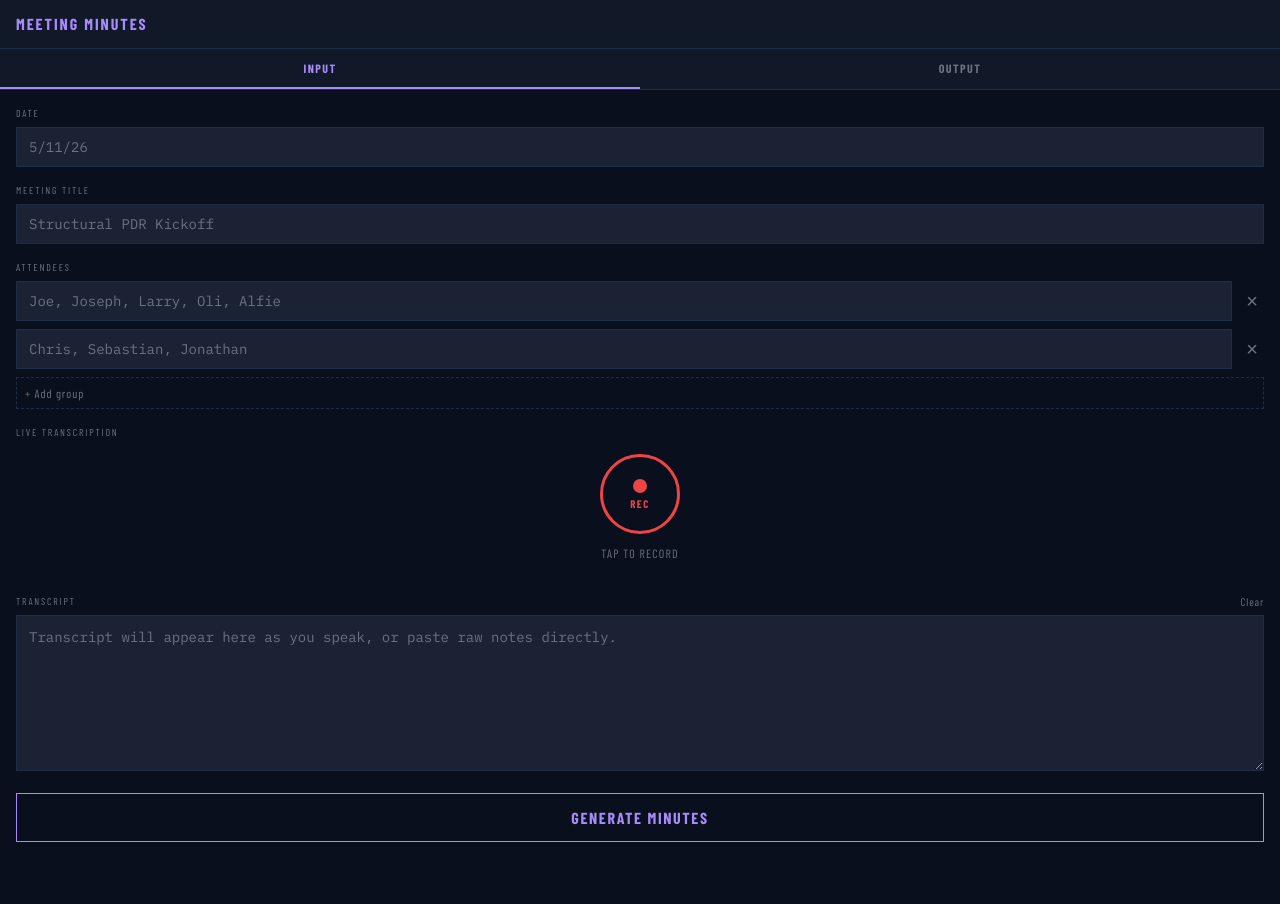
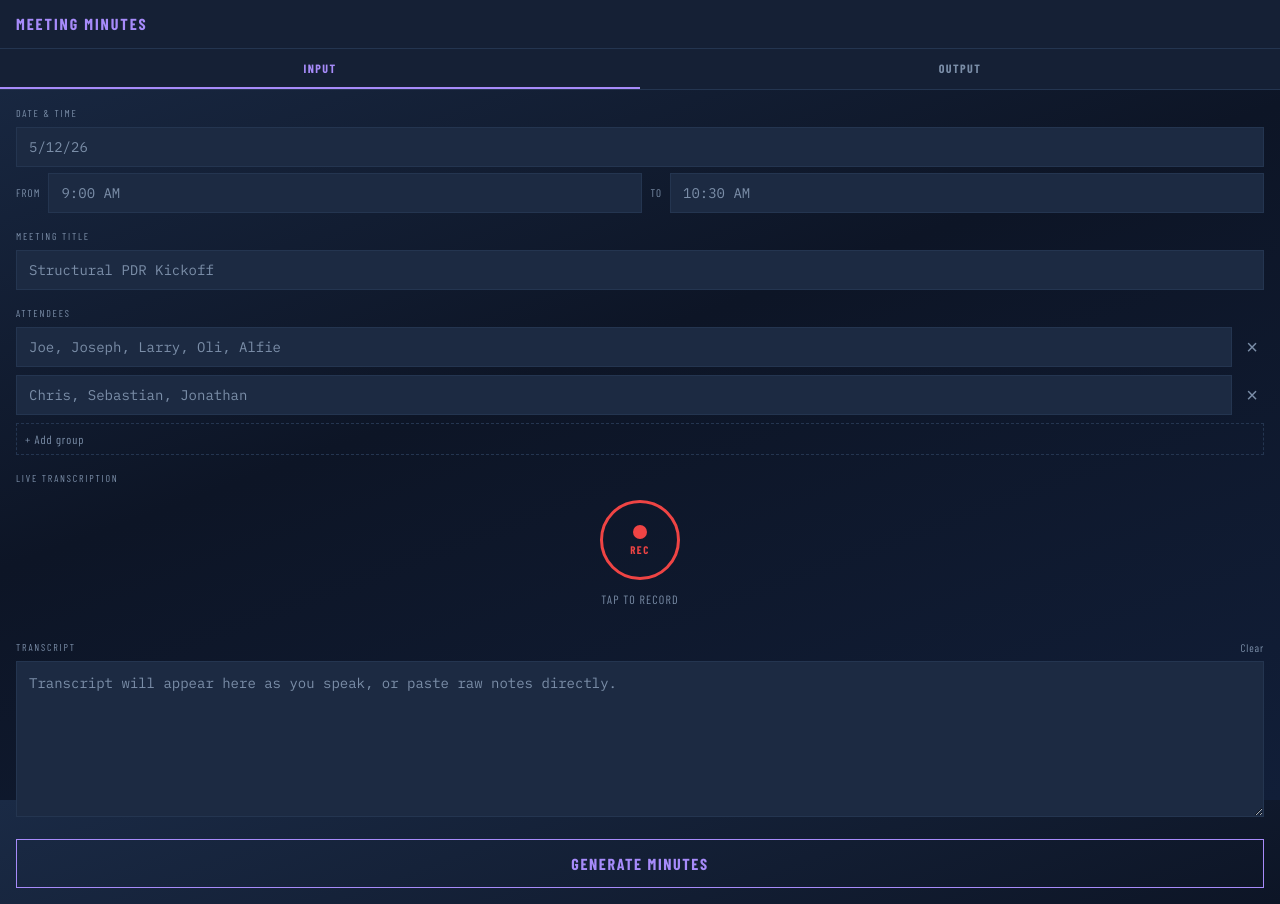
Before and after one commit to 7858LC/DNV, a Flask app: template standalone/templates/index.html in a window 1280 px wide. Before the commit the page ends 842 px from the top, so only its background shows below. Run offline with Flask 3, Linux system fonts and the light colour scheme; the template is opened without the code that fills it, so the values that code supplies are empty; parts of the project's set-up code (start-up, migrations or seed data) failed here and were passed over; some libraries are stand-ins or nearby versions.

Commit message:
UI gradient, From/To time fields, autostart.bat
- Background: linear gradient (dark navy, less flat)
- Date section: adds From/To time inputs, included in output and export
- autostart.bat: reads API key from .apikey file, starts app minimized
- setup.ps1: saves API key to .apikey, prints startup folder instructions

https://claude.ai/code/session_01P7eHuRCNDvAni8B76KRUTp

```diff
--- a/standalone/templates/index.html
+++ b/standalone/templates/index.html
@@ -14,12 +14,12 @@
 *, *::before, *::after { box-sizing: border-box; margin: 0; padding: 0; }
 
 :root {
-  --bg:      #0A0F1E;
-  --surface: #111827;
-  --s2:      #1A2234;
-  --border:  #1E2D45;
+  --bg:      #0D1526;
+  --surface: #152035;
+  --s2:      #1C2A42;
+  --border:  #243550;
   --text:    #E8ECF0;
-  --muted:   #6B7280;
+  --muted:   #7B8EA8;
   --red:     #EF4444;
   --amber:   #F59E0B;
   --green:   #22C55E;
@@ -31,7 +31,8 @@
 html { height: 100%; }
 body {
   min-height: 100%;
-  background: var(--bg);
+  background: linear-gradient(160deg, #1a2a45 0%, #0d1526 45%, #111e38 100%);
+  background-attachment: fixed;
   color: var(--text);
   font-family: var(--fm);
   font-size: 14px;
@@ -425,8 +426,14 @@ textarea {
 
   <!-- Meeting info -->
   <div class="section">
-    <span class="label">Date</span>
-    <input type="text" id="meeting-date" value="{{ today }}" placeholder="5/11/26">
+    <span class="label">Date &amp; Time</span>
+    <input type="text" id="meeting-date" value="{{ today }}" placeholder="5/12/26" style="margin-bottom:6px">
+    <div style="display:flex;gap:8px;align-items:center">
+      <span style="font-family:var(--fh);font-size:11px;letter-spacing:.1em;text-transform:uppercase;color:var(--muted);flex-shrink:0">From</span>
+      <input type="text" id="time-from" placeholder="9:00 AM" style="flex:1">
+      <span style="font-family:var(--fh);font-size:11px;letter-spacing:.1em;text-transform:uppercase;color:var(--muted);flex-shrink:0">To</span>
+      <input type="text" id="time-to" placeholder="10:30 AM" style="flex:1">
+    </div>
   </div>
   <div class="section">
     <span class="label">Meeting Title</span>
@@ -657,6 +664,8 @@ async function generate() {
   const payload = {
     transcript,
     date:            document.getElementById('meeting-date').value.trim(),
+    time_from:       document.getElementById('time-from').value.trim(),
+    time_to:         document.getElementById('time-to').value.trim(),
     title:           document.getElementById('meeting-title').value.trim(),
     attendee_groups: getGroups(),
   };
@@ -689,7 +698,12 @@ function renderOutput(meta, data) {
   document.getElementById('output-content').style.display = 'block';
 
   const dateEl = document.getElementById('out-date');
-  dateEl.textContent = meta.date || '';
+  let dateStr = meta.date || '';
+  if (meta.time_from || meta.time_to) {
+    const t = [meta.time_from, meta.time_to].filter(Boolean).join(' – ');
+    dateStr += (dateStr ? '  ' : '') + t;
+  }
+  dateEl.textContent = dateStr;
 
   const attEl = document.getElementById('out-attendees');
   attEl.innerHTML = '';
```
Also changed, not shown: standalone/app.py (+8 -2 lines), 2 other files.
